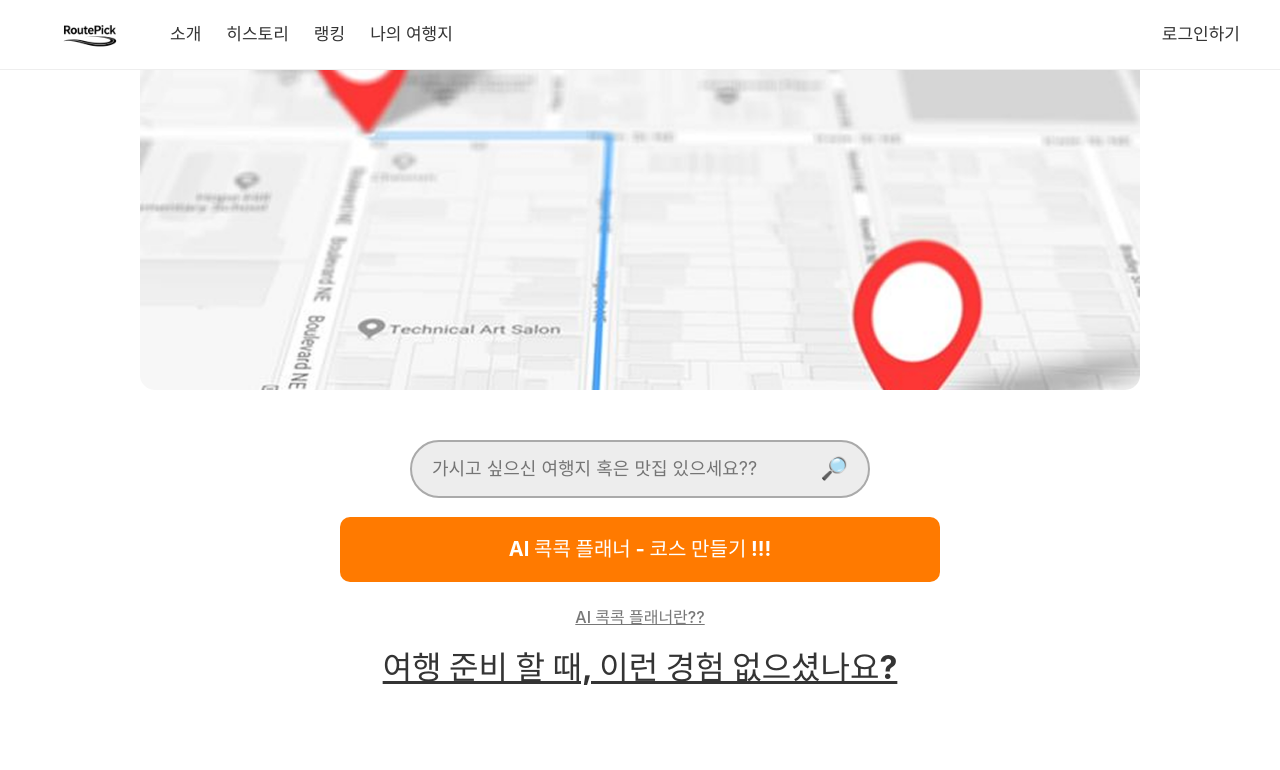
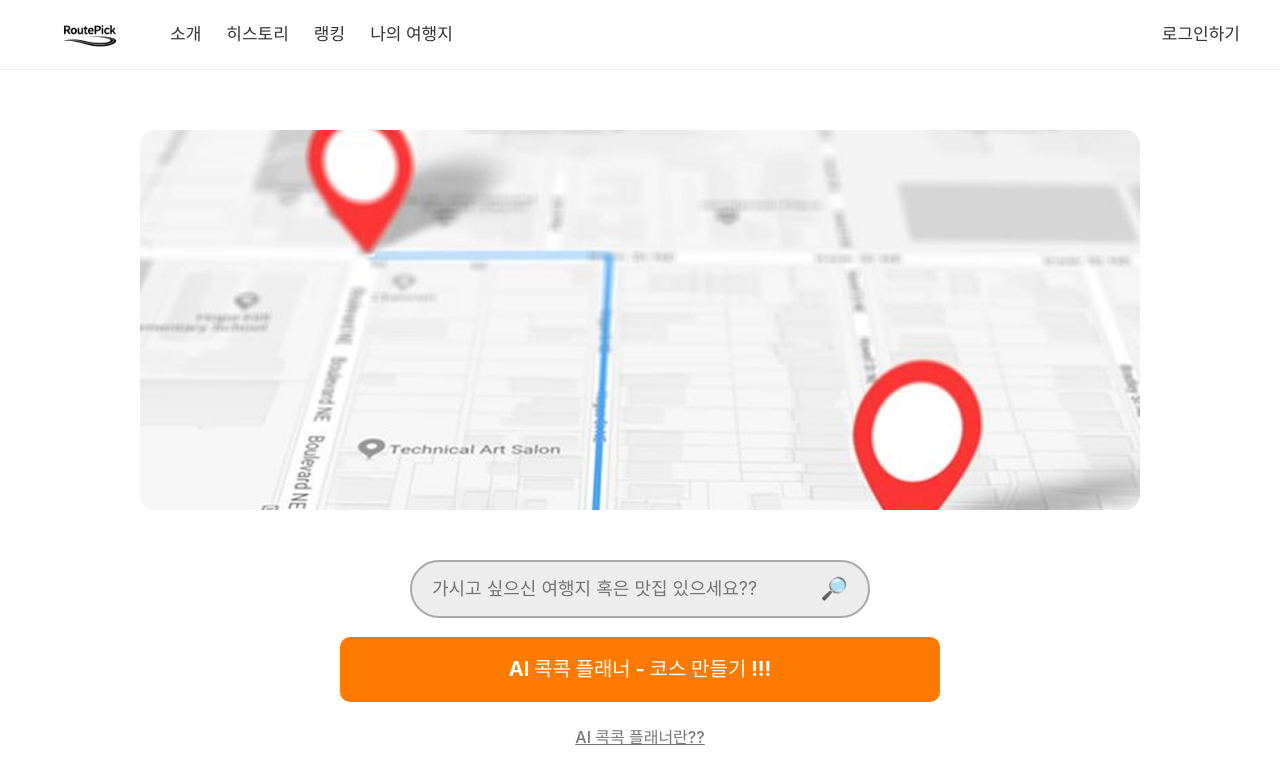
Before and after one commit to tjoeunProject/Frontend, a React (Vite) app in the folder trip/: page / in a window 1280 px wide. Shown: the top 770 px of the page. Built offline with nearby package versions, Linux system fonts and the light colour scheme; no server answers.

Commit message:
dev_border
header 와 border 가 잘보이도록 경계선 설정

```diff
--- a/trip/src/pages/History/HistoryPage.jsx
+++ b/trip/src/pages/History/HistoryPage.jsx
@@ -8,11 +8,13 @@ import Footer from "../../components/common/Footer.jsx"
 const History = () => {
   return (
     <div className="history-page">
-    <Header />
+      <Header />
       <div className="history-title">
         “언제든 다시 꺼내보는 나의 여행 히스토리”
       </div>
+
       <HistoryComponent />
+
       <Footer />
     </div>
   );
--- a/trip/src/pages/Route/useRouteLogic.js
+++ b/trip/src/pages/Route/useRouteLogic.js
@@ -24,6 +24,8 @@ const simpleAxios = axios.create({
 const api = {
   // [POST] 일정 생성: 데이터(DTO)를 body에 담아 보냄 -> 생성된 ID 반환
   createRoute: (data) => simpleAxios.post('', data).then(res => res.data),
+
+  // data 형태 -> createPayload 임(객체)
 
   // [GET] 일정 상세 조회: ID로 특정 여행 일정을 가져옴
   getRouteDetail: (id) => simpleAxios.get(`/${id}`).then(res => res.data),
--- a/trip/src/pages/survey/SurveyFirstPage.jsx
+++ b/trip/src/pages/survey/SurveyFirstPage.jsx
@@ -36,7 +36,7 @@ function SurveyFirstPage() {
             </Link>
             <br/>
             </div>
-            <Footer/>
+        <Footer/>
         </div>
     )
 }
--- a/trip/src/resources/css/IntroPage.css
+++ b/trip/src/resources/css/IntroPage.css
@@ -231,3 +231,11 @@
   text-align: center;
   color: #555;
 }
+/* Header 와 페이지의 겹침을 방지하기 위한 css 코드  */
+.page-container{
+  width: 100%;
+  max-width: 1200px;
+  margin: 0 auto;
+  padding-top: 120px;
+  padding-bottom: 60px;
+}
--- a/trip/src/resources/css/Login.css
+++ b/trip/src/resources/css/Login.css
@@ -9,6 +9,9 @@
     flex-direction: column;
     align-items: center;
     text-align: center;
+    /* Header Footer 와 겹치기 않게 수정  */
+    padding-top: 120px;
+    padding-bottom: 60px;
 }
 
 .header-logo-text .header-logo {
@@ -22,7 +25,7 @@
 
 .login-image {
     width: 50%;
-    padding-top: 20px;
+    /* padding-top: 20px;  이상하게 보여서 수정 */
     height: auto;
     border-radius: 10px;
     box-shadow: 0 2px 8px rgba(0, 0, 0, 0.1);
```
